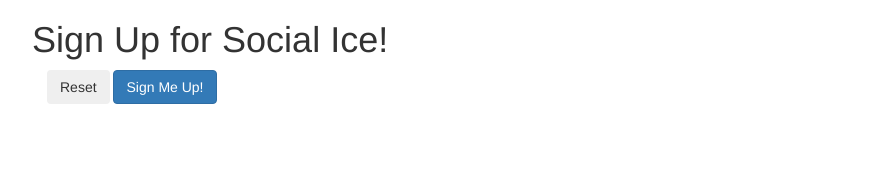
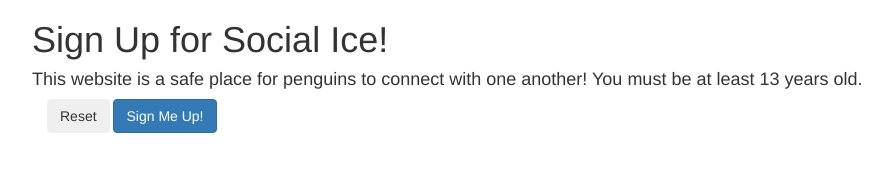
Before and after one commit to ndietzler/Team, a plain HTML site: page index.html in a window 1280 px wide. Shown: the whole page, without its empty margins (38-930 px from the left). Drawn offline with nearby package versions, Linux system fonts and the light colour scheme; some packages are replaced by stand-ins of ours.

Commit message:
Added tagline

```diff
--- a/index.html
+++ b/index.html
@@ -18,6 +18,7 @@
 		<!-- Code goes here -->
 
 		<h1>Sign Up for Social Ice!</h1>
+		<h4>This website is a safe place for penguins to connect with one another! You must be at least 13 years old.</h4>
 
 		<form name="socialForm" class="form-horizontal" novalidate>
 
```
